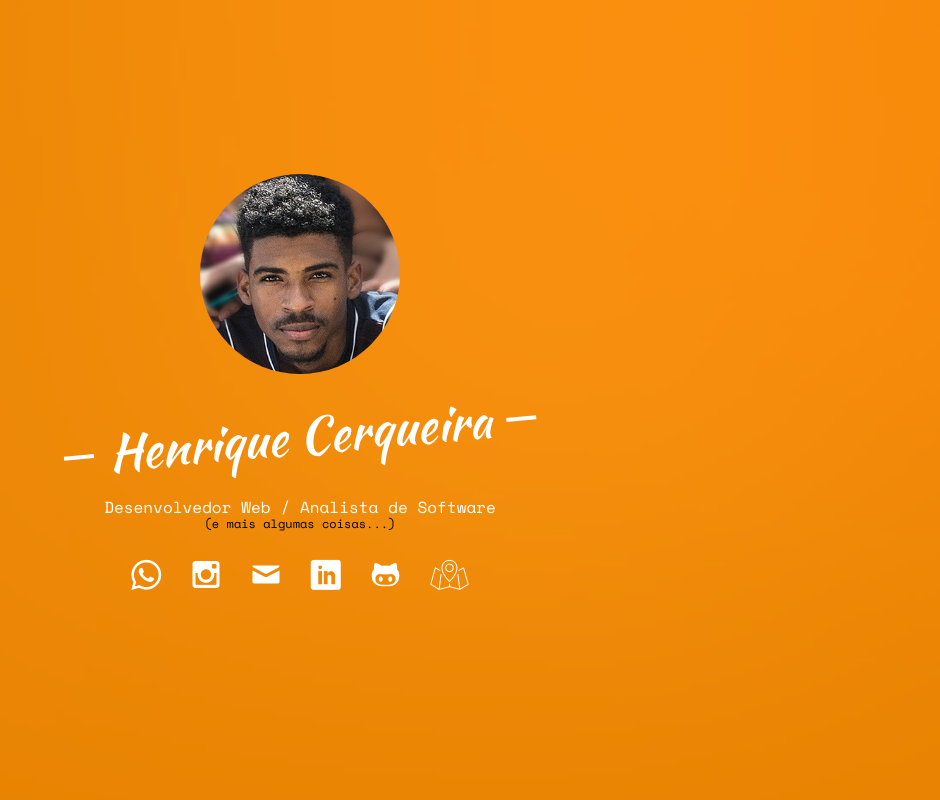
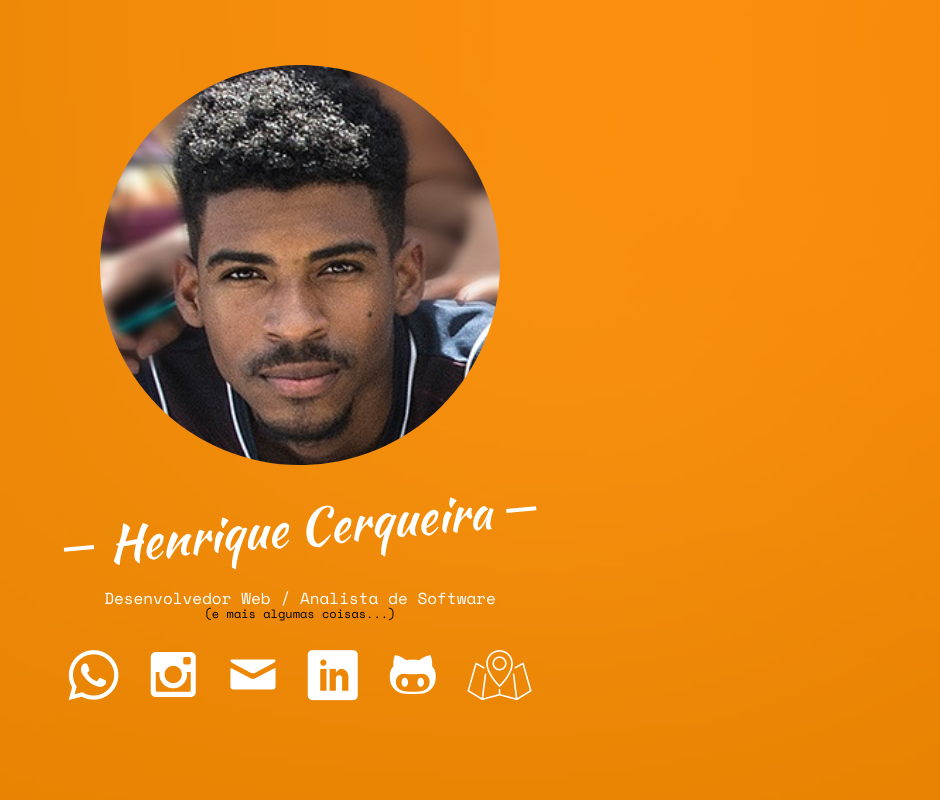
Before and after one commit to hcerqueira/about.me, a plain HTML site: page index.html in a window 1280 px wide. Shown: the top 800 px of the page, without its empty margins (340-1280 px from the left). Drawn offline with nearby package versions, Linux system fonts and the light colour scheme; some packages are replaced by stand-ins of ours; no server answers; files whose address does not match are found by name.

Commit message:
testando commit

```diff
--- a/css/style.css
+++ b/css/style.css
@@ -203,8 +203,8 @@ h1, h2, h3, h4, h5, h6, figure {
   background-position: center center;
   background-repeat: no-repeat;
   position: relative;
-  height: 200px;
-  width: 200px;
+  height: 400px;
+  width: 400px;
   margin: 0 auto;
   margin-bottom: 30px;
   -webkit-border-radius: 50%;
@@ -218,7 +218,7 @@ h1, h2, h3, h4, h5, h6, figure {
 }
 #fh5co-header .display-tc .fh5co-social-icons li a i,
 .fh5co-cover .display-tc .fh5co-social-icons li a i {
-  font-size: 30px;
+  font-size: 50px;
 }
 
 #fh5co-features {
```
Also changed, not shown: 1 other file.
